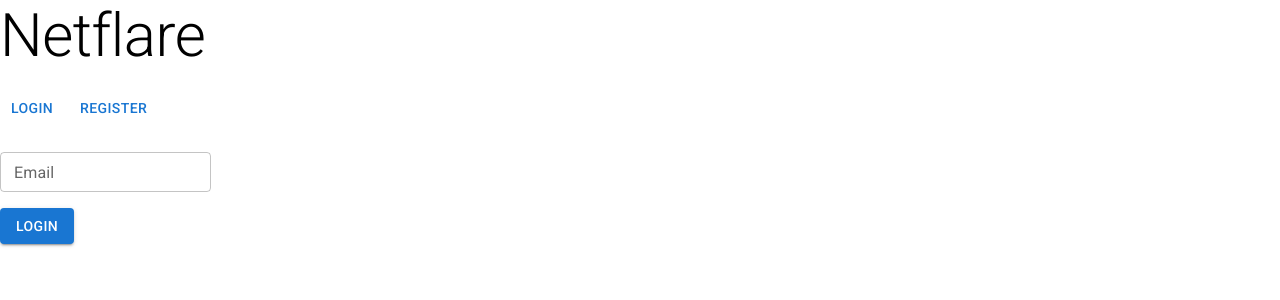
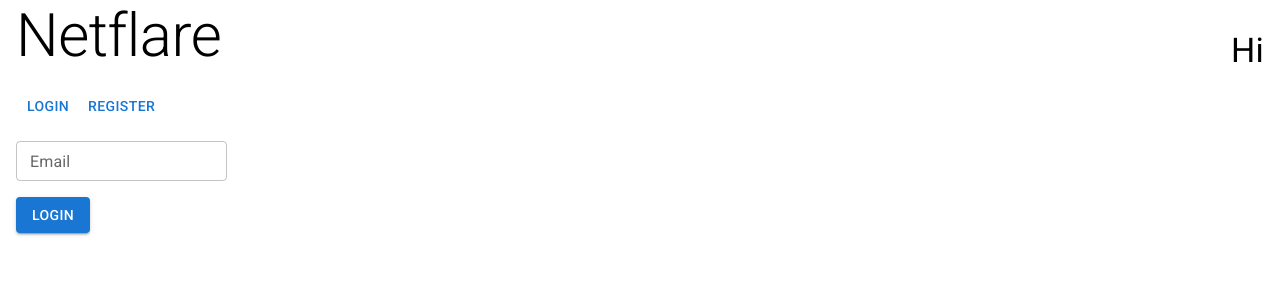
Before and after one commit to JCronier/react-pager, a React (Create React App) app: page /login in a window 1280 px wide. Shown: the top 300 px of the page. Built offline with nearby package versions, Linux system fonts and the light colour scheme; no server answers.

Commit message:
minor changes with flexbox

```diff
--- a/src/App.js
+++ b/src/App.js
@@ -6,7 +6,8 @@ import Register from './components/Register'
 import Home from './components/Home'
 import { getUsers } from './api'
 import {Route,Routes,useNavigate,useLocation} from "react-router-dom";
-import {Button, Grid, Typography,Alert} from "@mui/material"
+import {Button, Typography,Alert} from "@mui/material"
+import { Box } from '@mui/system'
 
 function App() {
   //logins state
@@ -51,29 +52,26 @@ function App() {
   const location =useLocation()
     return (
     <div >
-      <Grid container direction='row' alignItems='end' >
-        <Grid item xs={10}>
-          <Typography variant='h2'>Netflare</Typography>
-        </Grid>
-        <Grid item >
-          {currLogin.name==='undefined'&&<Typography variant='h4'>Hi {currLogin.name}</Typography>}
-        </Grid>
-      </Grid>
+      <Box display='flex' flexDirection='row' alignItems='flex-end' >
+        <Box marginLeft={2} flexGrow='1'><Typography variant='h2'>Netflare</Typography></Box>
+        <Box marginRight={2}><Typography variant='h4'>Hi {currLogin.name}</Typography></Box>
+      </Box>
 
       {alertUsername&&<Alert severity='error'>Provide a email</Alert>}
       {alertUnvalid&&<Alert severity='error'>Not a valid email</Alert>}
       {alertName&&<Alert severity='error'>Provide a name</Alert>}
       {alertRegistered&&<Alert severity='success'>Registration Successful</Alert>}
 
-      {location.pathname!=='/loggedin' ? <Grid container spacing={1} style={{marginTop: 10, marginBottom: 25}}>
-        <Grid item ><Button href="/login" onClick={()=>setPageChange(!pageChange)} style={{ textDecoration: 'none'}}>login</Button></Grid>
-        <Grid item ><Button href="/register" onClick={()=>setPageChange(!pageChange)} style={{ textDecoration: 'none' }}>register</Button></Grid>
-      </Grid>:
-      <Grid container spacing={1} style={{marginTop: 10, marginBottom: 25}}>
-        <Grid item ><Button  onClick={()=>{setShowAddUser(!showAddUser); setPageChange(!pageChange)}} style={{ textDecoration: 'none'}}>Add User</Button></Grid>
-        <Grid item ><Button  onClick={()=>{setShowRemoveUser(!showRemoveUser);setPageChange(!pageChange)}} style={{ textDecoration: 'none'}}>Remove User</Button></Grid>
-        <Grid item ><Button href="/login" onClick={()=>setPageChange(!pageChange)} style={{ textDecoration: 'none'}}>LogOut</Button></Grid>
-      </Grid>
+      {location.pathname!=='/loggedin' ?
+      <Box display='flex' flexDirection='row' margin={2}>
+        <Box ><Button href="/login" onClick={()=>setPageChange(!pageChange)} style={{ textDecoration: 'none'}}>login</Button></Box>
+        <Box ><Button href="/register" onClick={()=>setPageChange(!pageChange)} style={{ textDecoration: 'none' }}>register</Button></Box>
+      </Box>:
+      <Box display='flex' flexDirection='row' margin={2}>
+        <Box ><Button  onClick={()=>{setShowAddUser(!showAddUser); setPageChange(!pageChange)}} style={{ textDecoration: 'none'}}>Add User</Button></Box>
+        <Box ><Button  onClick={()=>{setShowRemoveUser(!showRemoveUser);setPageChange(!pageChange)}} style={{ textDecoration: 'none'}}>Remove User</Button></Box>
+        <Box ><Button href="/login" onClick={()=>setPageChange(!pageChange)} style={{ textDecoration: 'none'}}>LogOut</Button></Box>
+      </Box>
       }
       <Routes>
         <Route path='/' element={<Home/>}/>
--- a/src/components/AddUserForm.js
+++ b/src/components/AddUserForm.js
@@ -1,5 +1,5 @@
 import { useState } from "react"
-import {Grid, TextField,Button,Alert} from "@mui/material"
+import {Box, TextField,Button,Alert} from "@mui/material"
 const AddUserForm = ({onAdd,setAlertName,setAlertUsername}) => {
     //add user input state
     const[email,setEmail]=useState('')
@@ -22,19 +22,19 @@ const AddUserForm = ({onAdd,setAlertName,setAlertUsername}) => {
     return (
     <div>
         <form className='container' onSubmit={onSubmit}>
-            <Grid container columnSpacing={{xs: 1}}>
-                <Grid item xs={1}>
+            <Box display='flex' flexDirection='row' marginLeft={2} >
+                <Box marginRight={1} flexShrink={1} >
                     <TextField type='text' label="Name"  size="small"
                         value={name} onChange={(e)=>setName(e.target.value)} />
-                </Grid>
-                <Grid item xs={2}>
+                </Box>
+                <Box marginRight={1} >
                     <TextField type='text' label="Email"  size="small"
                         value={email} onChange={(e)=>setEmail(e.target.value)} />
-                </Grid>
-                <Grid item alignItems="stretch" style={{ display: "flex" }}>
+                </Box>
+                <Box item alignItems="stretch" style={{ display: "flex" }}>
                     <Button variant="contained" type ='submit'>Add</Button>
-                </Grid>
-            </Grid>
+                </Box>
+            </Box>
         </form>
         <br/>
         <br/>
--- a/src/components/Login.js
+++ b/src/components/Login.js
@@ -1,6 +1,6 @@
 import { useState } from "react"
 import { loginUser } from "../api"
-import {Button, TextField, Grid, Alert } from "@mui/material"
+import {Button, TextField, Box, Alert } from "@mui/material"
 const Login = ({verifyLogin,setAlertUsername,setAlertUnvalid}) => {
     //login input state
     const [text,setText]=useState('')
@@ -21,15 +21,15 @@ const Login = ({verifyLogin,setAlertUsername,setAlertUnvalid}) => {
     }
     return (
         <form className='container' onSubmit={onSubmit}>
-            <Grid container rowSpacing={{xs: 2}}>
-                <Grid item xs={12} >
+            <Box display='flex' flexDirection='column' marginLeft={2}>
+                <Box marginBottom={2}>
                     <TextField type='text' label="Email"  size="small"
                     value={text} onChange={(e)=>setText(e.target.value)} />
-                </Grid>
-                <Grid item alignItems="stretch" style={{ display: "flex" }}>
+                </Box>
+                <Box >
                     <Button variant="contained" type ='submit'>Login</Button>
-                </Grid>
-            </Grid>
+                </Box>
+            </Box>
         </form>
     )
 }
--- a/src/components/Users.js
+++ b/src/components/Users.js
@@ -3,7 +3,7 @@ import User from './User'
 const Users = ({users, onDelete, currLogin, onUserClicked,showRemoveUser}) => {
     return (
         <div>
-            <Grid container spacing={2}>
+            <Grid container spacing={2} marginLeft={1}>
                 {users.map((user,index)=> user.email!==currLogin.email ?
                 <Grid item xs={6} md={2} key={index}><User user={user} onDelete={onDelete} onUserClicked={onUserClicked} showRemoveUser={showRemoveUser}/>
                 </Grid>:null)}
```
